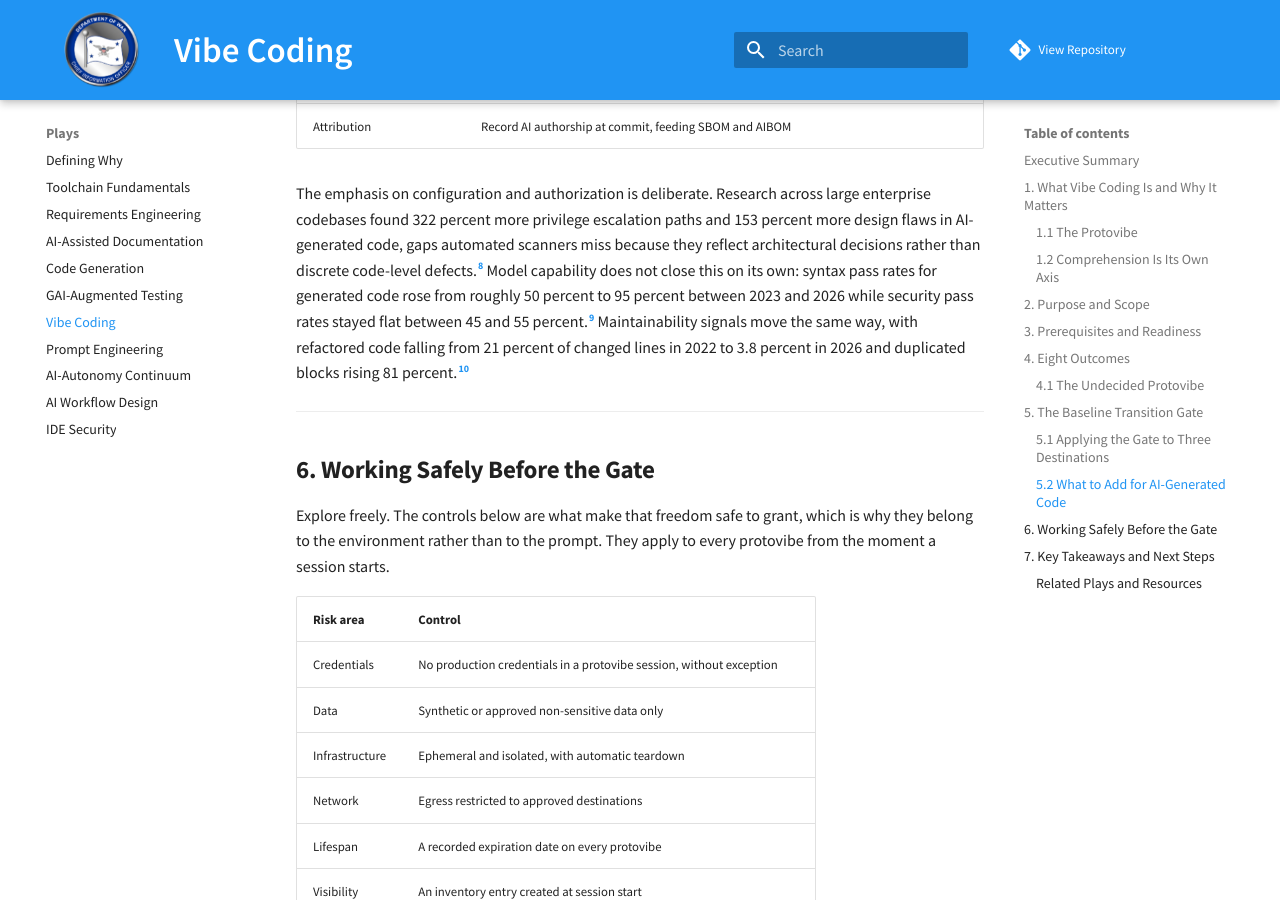
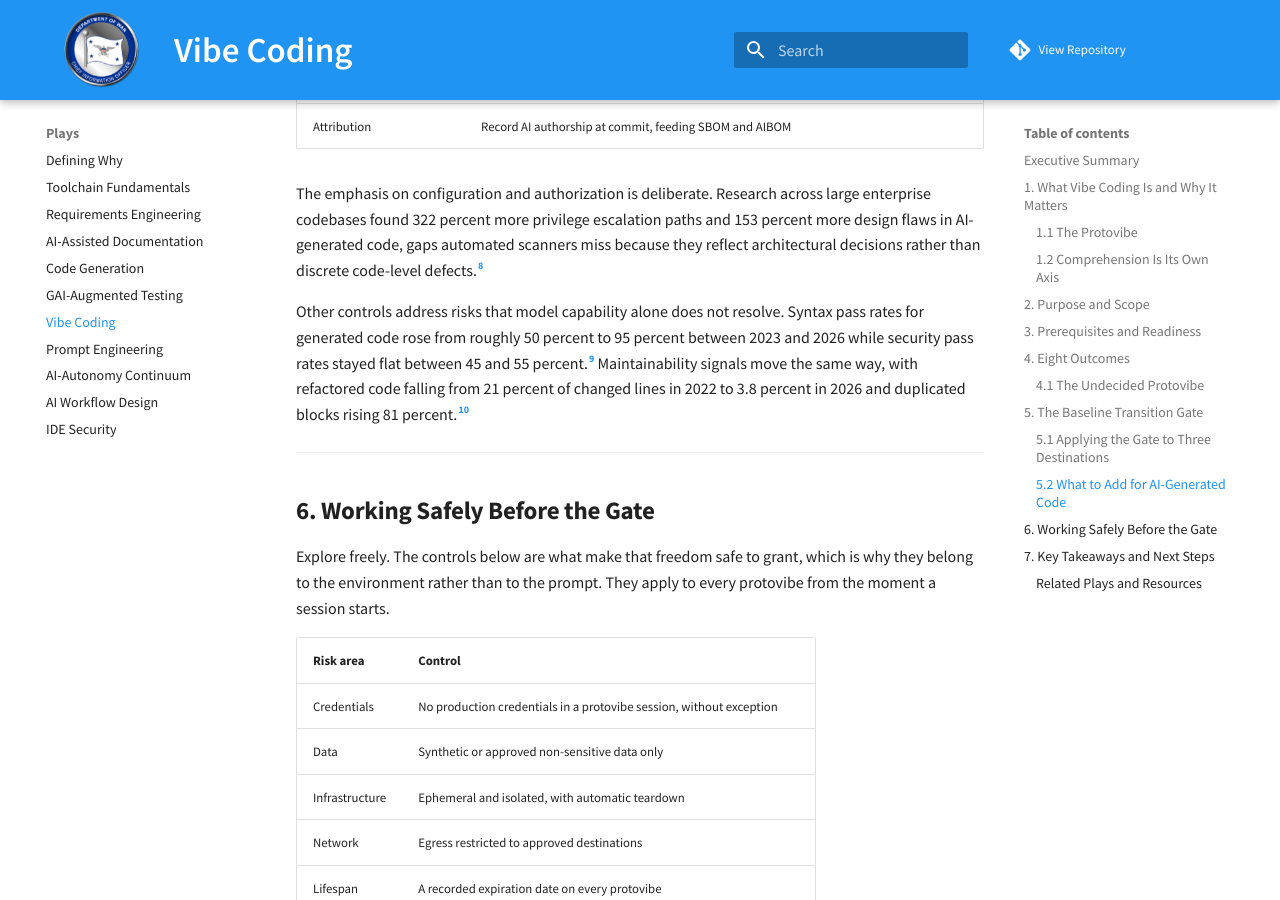
Before and after one commit to Code-dot-mil/AI4SDLC, an MkDocs documentation site: the page built from docs/plays/protovibe_play.md, in a window 1280 px wide and 900 px high, scrolled down 6063 px. Built offline with MkDocs 1.6.1 and Material for MkDocs 9.7.7, drawn with Linux system fonts in a browser that asks for light colours; comment, search, counter and statistics services are not loaded.

Commit message:
docs(protovibe): separate control rationale
Distinguish the configuration and authorization evidence from the broader security and maintainability rationale in Section 5.2.

```diff
--- a/docs/plays/protovibe_play.md
+++ b/docs/plays/protovibe_play.md
@@ -140,7 +140,9 @@ A standard pipeline validates code. These controls address what is distinctive a
 | Provenance and dependencies | Validate dependency names, sources, and integrity; check for nonexistent or typosquatted packages and known vulnerabilities |
 | Attribution | Record AI authorship at commit, feeding SBOM and AIBOM |
 
-The emphasis on configuration and authorization is deliberate. Research across large enterprise codebases found 322 percent more privilege escalation paths and 153 percent more design flaws in AI-generated code, gaps automated scanners miss because they reflect architectural decisions rather than discrete code-level defects.[^Apiiro] Model capability does not close this on its own: syntax pass rates for generated code rose from roughly 50 percent to 95 percent between 2023 and 2026 while security pass rates stayed flat between 45 and 55 percent.[^Veracode] Maintainability signals move the same way, with refactored code falling from 21 percent of changed lines in 2022 to 3.8 percent in 2026 and duplicated blocks rising 81 percent.[^GitClear]
+The emphasis on configuration and authorization is deliberate. Research across large enterprise codebases found 322 percent more privilege escalation paths and 153 percent more design flaws in AI-generated code, gaps automated scanners miss because they reflect architectural decisions rather than discrete code-level defects.[^Apiiro]
+
+Other controls address risks that model capability alone does not resolve. Syntax pass rates for generated code rose from roughly 50 percent to 95 percent between 2023 and 2026 while security pass rates stayed flat between 45 and 55 percent.[^Veracode] Maintainability signals move the same way, with refactored code falling from 21 percent of changed lines in 2022 to 3.8 percent in 2026 and duplicated blocks rising 81 percent.[^GitClear]
 
 ---
 
```
